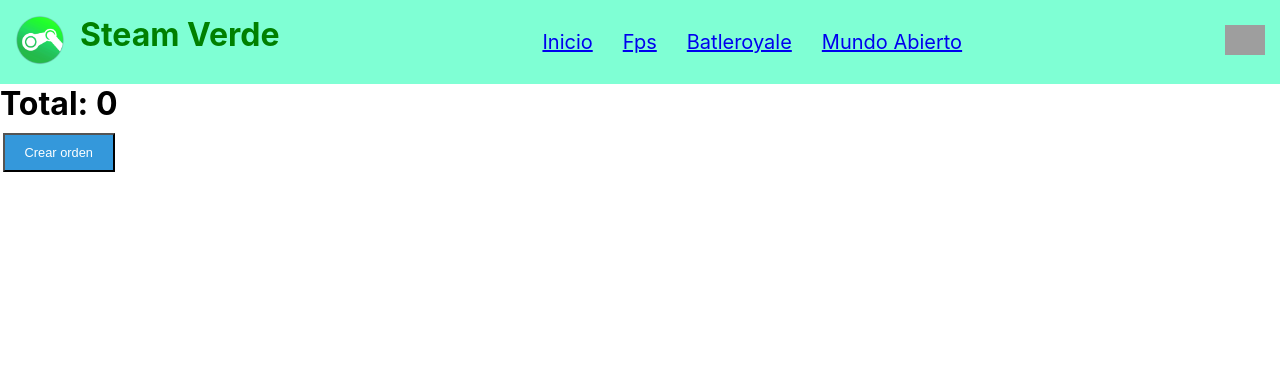
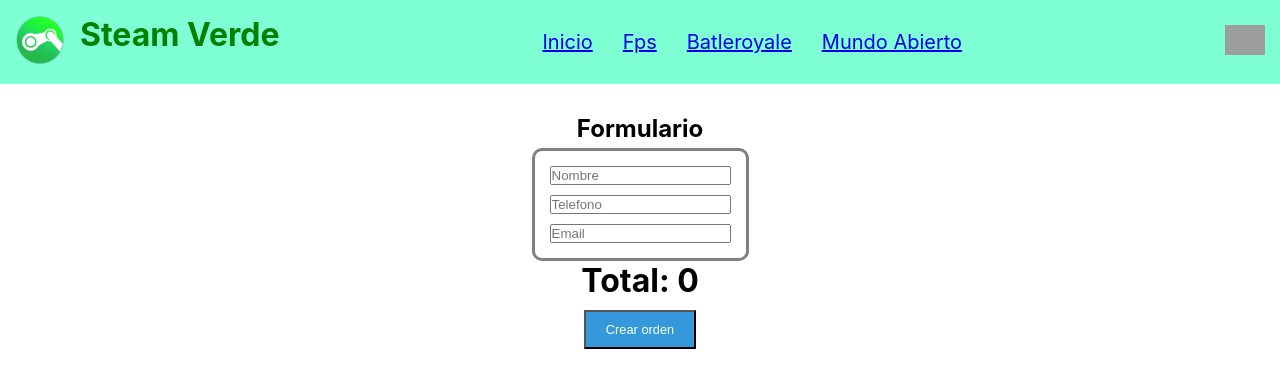
Before and after one commit to BananitaRancia/EntregaFinal, a React (Create React App) app: page /cart in a window 1280 px wide. Shown: the top 388 px of the page. Built offline with nearby package versions, Linux system fonts and the light colour scheme; grey boxes are pictures that could not be loaded.

Commit message:
formulario

```diff
--- a/package.json
+++ b/package.json
@@ -7,6 +7,7 @@
     "@testing-library/react": "^13.4.0",
     "@testing-library/user-event": "^13.5.0",
     "firebase": "^9.14.0",
+    "moment": "^2.29.4",
     "react": "^18.2.0",
     "react-dom": "^18.2.0",
     "react-router-dom": "^6.4.4",
--- a/src/App.js
+++ b/src/App.js
@@ -17,8 +17,9 @@ function App() {
        <Route path="/" element={<ItemListContainer />} />
        <Route path="/category/:categoryName" element={<ItemListContainer />} />
        <Route path="/item/:id" element={<ItemDetailContainer />} />
+       <Route path="/category/:category/item/:id" element={<ItemDetailContainer />} />
        {/* <Route path="ItemList" element= {<ItemList/>} /> */}
-       <Route path="Cart" element={<Cart />} />
+       <Route path="cart" element={<Cart />} />
 
      </Routes>
     </BrowserRouter>
--- a/src/pages/Cart/Cart.css
+++ b/src/pages/Cart/Cart.css
@@ -1,29 +1,39 @@
 .cartPrincipal {
-    display: flex;
+   display: flex;
+   flex-direction: column;
+   margin: auto;
+   margin-top: 15px;
+   margin-bottom: 15px;
+   max-width: auto;
+   align-items: center;
+
+
+
+
+
+
+
 
 }
 
 .cart {
-    display: flex;
-    margin: 30px;
-    margin-left: 15px;
-    margin-right: 15px;
+
     padding: 10px;
     border: 1px solid gray;
     border-radius: 10px;
     text-align : center;
-    flex-direction: column;
+    justify-items: center;
+    margin-top: 15px;
+    margin-bottom: 15px;
 }
 
 .subCart{
-    display: flex;
+   display: flex;
     flex-direction: column;
     justify-content: center;
     background-color: rgb(150, 150, 150);
     border: 2px solid #000000;
     border-radius: 10px;
-    /* margin: auto; */
-    /* margin-top: 15px; */
     margin-bottom: 15px;
     padding: 15px;
 
@@ -32,5 +42,20 @@
 .totalCart{
     display: flex;
     flex-direction: column;
-    text-align: right;
+    justify-content: center;
+    text-align: center;
+    align-items: center;
 }
+
+.formulario {
+    display: flex;
+    flex-direction: column;
+    border-style: solid;
+    border-radius: 10px;
+    border-color: grey;
+    padding: 10px;
+}
+
+.miniForm {
+    margin: 5px;
+}
--- a/src/pages/Cart/Cart.js
+++ b/src/pages/Cart/Cart.js
@@ -1,11 +1,17 @@
+import './Cart.css'
 import { useContext, useState, useEffect } from "react"
 import { cartContext } from "../../context/CartProvider"
-import { collection, addDoc, getFirestore } from "firebase/firestore";
-import './Cart.css'
+import { collection, addDoc, getFirestore, doc , updateDoc } from "firebase/firestore";
+import moment from 'moment';
 
 const Cart = () => {
   const { cart } = useContext(cartContext);
   const [total, setTotal] = useState(0);
+  const [formValues, setFormValues] = useState({
+    name: '',
+    phone: '',
+    email: '',
+  });
 
   const getTotalPrice = () => {
     setTotal(cart.reduce((acc, producto) => acc + producto.price * producto.quantity, 0))
@@ -16,15 +22,27 @@ const Cart = () => {
     const query = collection(db, 'order');
     const neworder ={
       buyer:{
-        name:'Juan',
-        phone:'1111111111',
-        email:'email@email.com',
+        name: formValues.name,
+        phone: formValues.phone,
+        email: formValues.email,
       },
+      date: moment().format('DD/MM/YYYY'),
       items: cart,
       total: total,
     };
     addDoc(query, neworder)
-    .then((response) => alert (`Orden creada con el id ${response.id}`))
+    .then((response) => {alert (`Orden creada con el id ${response.id}`)
+    return response;
+    })
+    .then((res) => {
+      cart.forEach((producto) => {
+        const query = doc(db, 'items', producto.id);
+        updateDoc(query, {
+        stock: producto.stock - producto.quantity,
+        })
+      })
+      // const orderDoc = doc(db, 'items', res.id);
+    })
     .catch ((error) => console.log(error));
 
 
@@ -34,6 +52,12 @@ const Cart = () => {
     getTotalPrice()
   }, [cart]);
 
+  const handleInputChange = (event) => {
+    setFormValues({
+      ...formValues,
+      [event.target.name] : event.target.value,
+    })
+  };
   return (
 
 
@@ -44,25 +68,32 @@ const Cart = () => {
 
         <div key={producto.id} className="cart" >
 
-          <div className="subCart">
+         <div className="subCart">
           <img alt={producto.title} src={`/images/${producto.image}`} width={'300px'} />
 
           <h2>{producto.title}</h2>
           <h2>{producto.price}</h2>
           <h2>{producto.description}</h2>
           <h2>{producto.quantity}</h2>
-          </div>
+         </div>
 
         </div>
       )
 
       })}
 
+      <h2>Formulario</h2>
+
+      <div className='formulario'>
+      <input className='miniForm' name='name' type="text" placeholder="Nombre" value={formValues.name} onChange={handleInputChange} />
+      <input className='miniForm' name='phone' type="text" placeholder="Telefono" value={formValues.phone} onChange={handleInputChange} />
+      <input className='miniForm' name='email' type="text" placeholder="Email" value={formValues.email} onChange={handleInputChange} />
+      </div>
+
       <div className="totalCart">
       <h1>Total: {total} </h1>
       <button onClick={createOrder}>Crear orden</button>
       </div>
-
 
     </div>
   )
```
Also changed, not shown: 1 other file (tests, documents, lock files or other folders).
